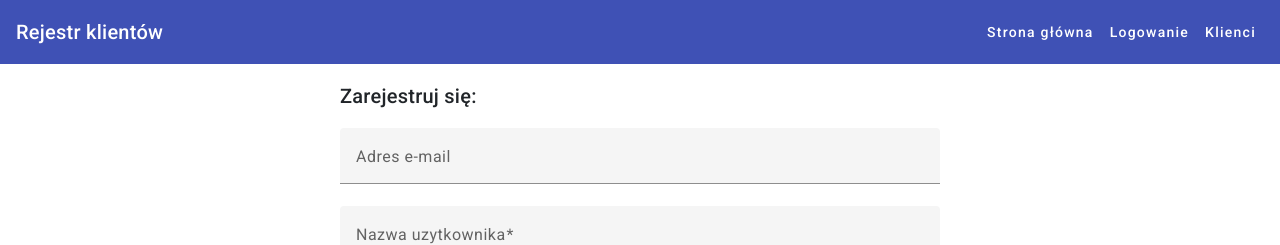
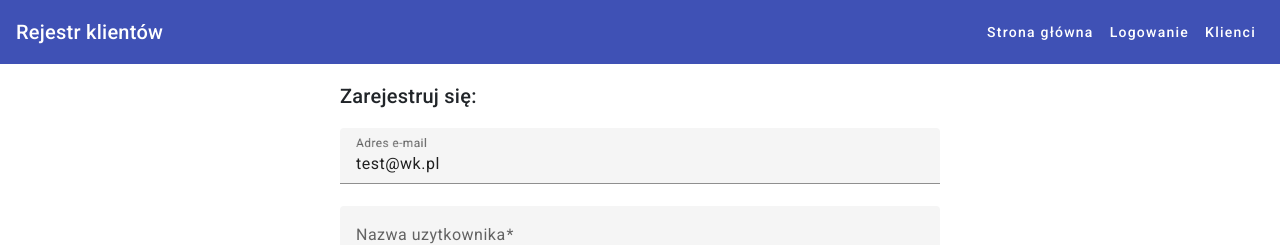
Before and after one commit to TomaszOciepa/angular-course-part-2, an Angular app: page /rejestracja in a window 1280 px wide. Shown: the top 245 px of the page. Built offline with nearby package versions, Linux system fonts and the light colour scheme.

Commit message:
L162 Modyfikacja wartości FormControl / FormGroup w kodzie TS

```diff
--- a/src/app/modules/auth/components/register/register.component.ts
+++ b/src/app/modules/auth/components/register/register.component.ts
@@ -34,6 +34,17 @@ export class RegisterComponent implements OnInit {
     // this.registerForm.controls.email.disable();
     // this.controls.username.addValidators(Validators.minLength(5));
     // this.controls.username.setValidators(Validators.minLength(5)); // addValidator() jest lepszy poniewa nie nadpisuje wcześniej doodanych walidatatorów
+
+    this.controls.username.setValue('test1');
+    this.registerForm.setValue({
+      email: 'test@wk.pl',
+      username: '',
+      password: '',
+    });
+
+    this.registerForm.patchValue({
+      email: 'test@wk.pl',
+    });
   }
 
   getErrorMessage(control: FormControl) {
```
